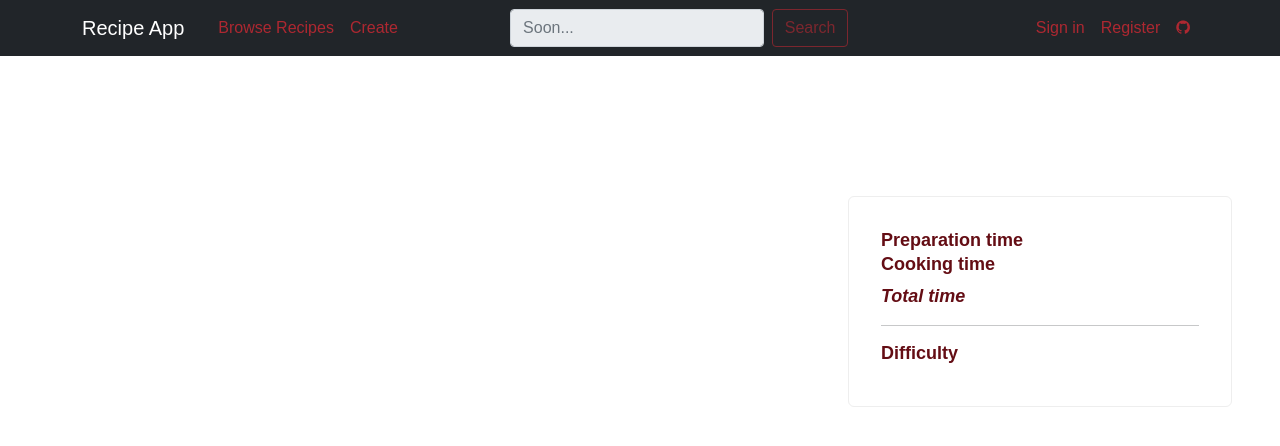
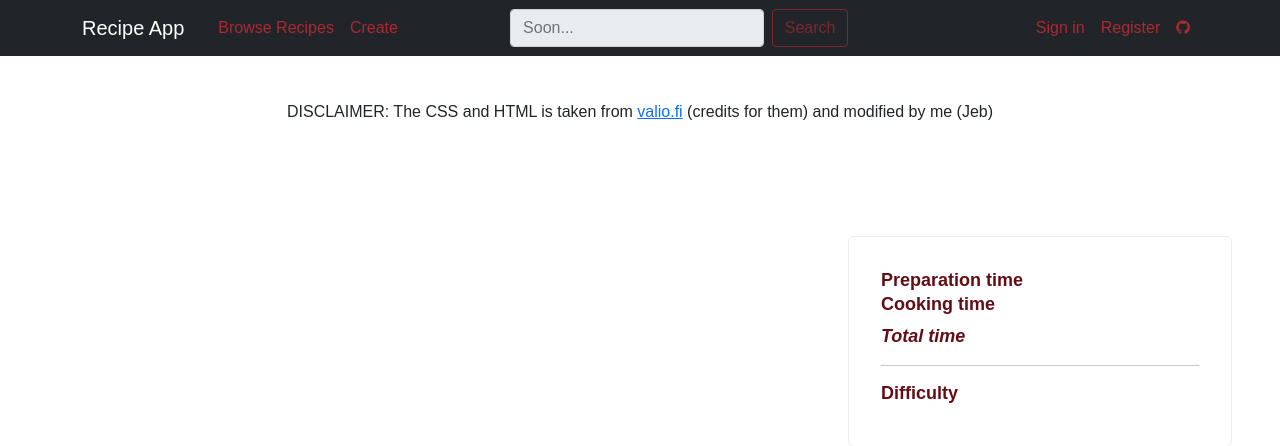
Before and after one commit to Jeb4dev/recipe-web-app, a Flask app: template templates/recipe.html in a window 1280 px wide. Shown: the top 446 px of the page. Run offline with Flask 2, Linux system fonts and the light colour scheme; the template is opened without the code that fills it, so the values that code supplies are empty.

Commit message:
include valio.fi credits inside website

```diff
--- a/templates/recipe.html
+++ b/templates/recipe.html
@@ -51,6 +51,7 @@
         <div class="ContentWrapper-sc-1ty62xk hgKryJ">
             <div class="PageWrapper-sc-3x8egk jvkFGd">
                 <div class="PrintHeroWrapper-sc-1t0nd18 daYapA">
+                    <p>DISCLAIMER: The CSS and HTML is taken from <a href="https://www.valio.fi/reseptit/">valio.fi</a> (credits for them) and modified by me (Jeb)</p>
                     <h1 class="PrintTitle-sc-h5kfzh jTrHRm">{{ingredients.dish_name}}</h1></div>
                 <section class="RecipeHeaderWrapper-sc-19fsov1 iBJlQK">
                     <header class="Header-sc-1me9z1i duyqa">
```
